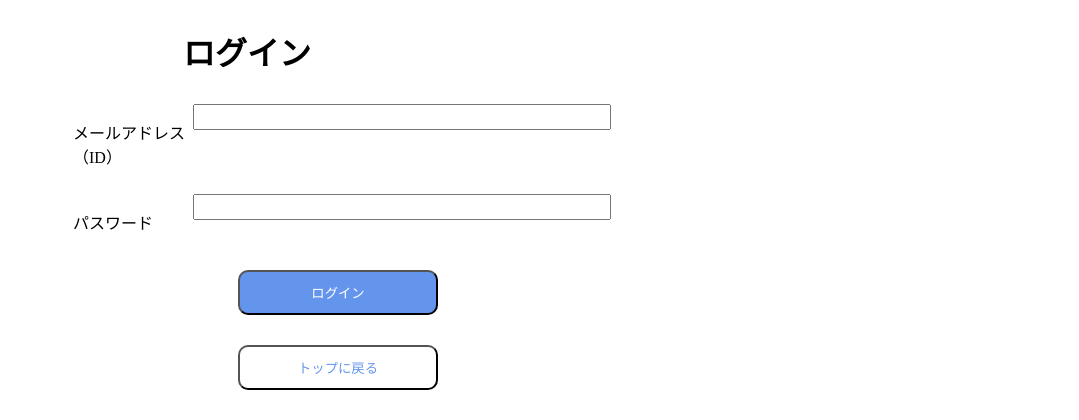
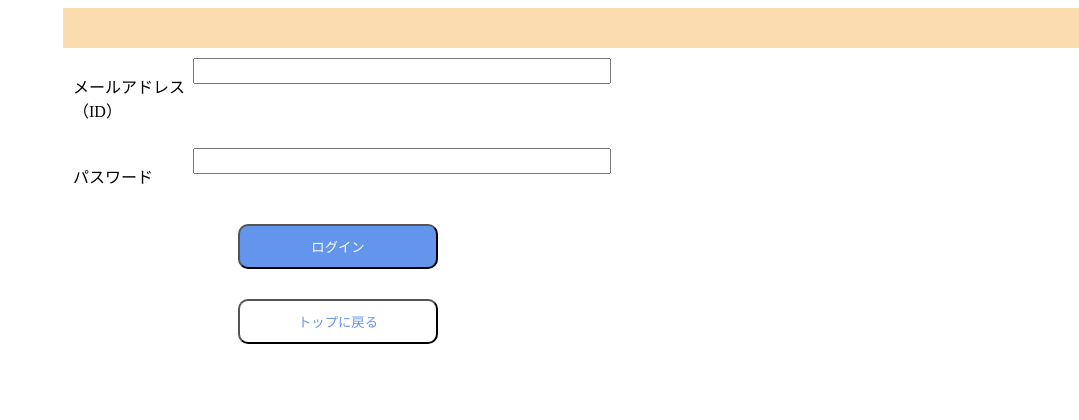
Before and after one commit to puruyahha1ha/selvaphp, a PHP site: page /login.php in a window 1280 px wide; the page is wider, and only the part inside the window is pictured. Shown: the top 420 px of that part, without its empty margins (201-1280 px from the left). Run offline with PHP 8.4, Linux system fonts and the light colour scheme; some libraries are stand-ins or nearby versions.

Commit message:
Add files via upload

```diff
--- /dev/null
+++ b/footer.php
@@ -0,0 +1,3 @@
+<footer>
+
+</footer>
--- /dev/null
+++ b/footer_login.php
@@ -0,0 +1,3 @@
+<footer>
+    aa
+</footer>
--- a/index.css
+++ b/index.css
@@ -279,3 +279,10 @@ img {
     margin-top: 5px;
     margin-right: 10px;
 }
+header {
+    height: 40px;
+    display: flex;
+    justify-content: flex-end;
+    background-color: #fadcaf;
+    align-items: center;
+}
--- a/top.php
+++ b/top.php
@@ -44,6 +44,11 @@ if (!empty($_GET['confirm']) && $_GET['confirm'] === '新規スレッド作成')
         require_once('header.php');
     } ?>
 
+    <?php if ((!empty($_POST['confirm']) && $_POST['confirm'] === 'ログイン') || (!empty($_SESSION['login']) && $_SESSION['login'] === 'ログイン')) {
+        require_once('footer_login.php');
+    } else {
+        require_once('footer.php');
+    } ?>
 </body>
 
 </html>
```
